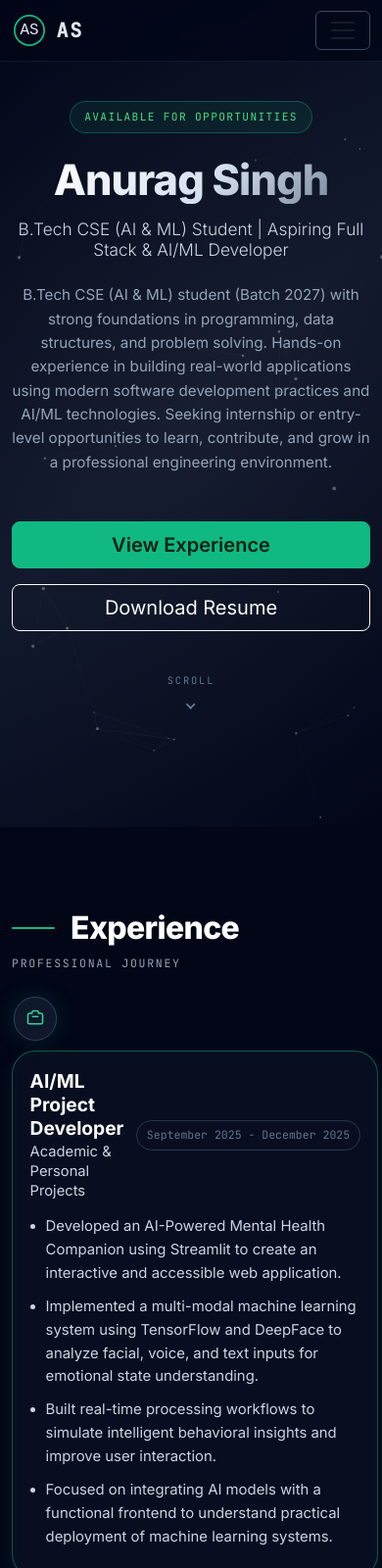
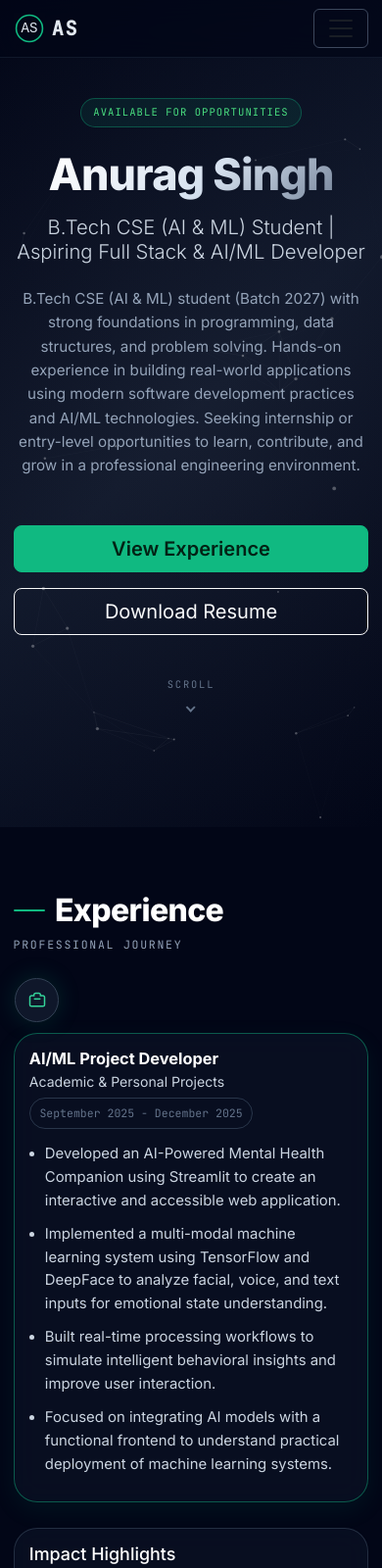
Before and after one commit to anurag-singh12219/Portfolio, a website: page index.html in a window 390 px wide. Shown: the top 1600 px of the page at 98% size. Drawn offline with nearby package versions, Linux system fonts and the light colour scheme.

Commit message:
chore: responsive polish and vercel URL updates

```diff
--- a/index.html
+++ b/index.html
@@ -18,8 +18,8 @@
       property="og:description"
       content="Fully responsive portfolio website with projects, skills, education, and achievements."
     />
-    <meta property="og:image" content="https://anurag.vercel.app/preview.png" />
-    <meta property="og:url" content="https://anurag.vercel.app" />
+    <meta property="og:image" content="https://anurag-portfolio-main.vercel.app/preview.png" />
+    <meta property="og:url" content="https://anurag-portfolio-main.vercel.app" />
     <meta name="twitter:card" content="summary_large_image" />
     <meta name="twitter:title" content="Anurag Singh | Portfolio" />
     <meta
@@ -27,7 +27,7 @@
       content="Fully responsive portfolio website with projects, skills, education, and achievements."
     />
 
-    <link rel="canonical" href="https://anurag.vercel.app" />
+    <link rel="canonical" href="https://anurag-portfolio-main.vercel.app" />
     <link rel="icon" href="./public/favicon.svg" type="image/svg+xml" />
     <link rel="preconnect" href="https://fonts.googleapis.com" />
     <link rel="preconnect" href="https://fonts.gstatic.com" crossorigin />
@@ -48,7 +48,7 @@
         "@type": "Person",
         "name": "Anurag Singh",
         "jobTitle": "B.Tech CSE (AI & ML) Student | Aspiring Full Stack & AI/ML Developer",
-        "url": "https://anurag.vercel.app",
+        "url": "https://anurag-portfolio-main.vercel.app",
         "sameAs": ["https://linkedin.com/in/anurag-singh-b78164333", "https://github.com/anurag-singh12219"],
         "contactPoint": [{
           "@type": "ContactPoint",
--- a/style.css
+++ b/style.css
@@ -30,6 +30,12 @@ body {
   color: var(--text-main);
   line-height: 1.6;
   overflow-x: hidden;
+}
+
+img,
+svg {
+  max-width: 100%;
+  height: auto;
 }
 
 a {
@@ -319,6 +325,7 @@ a {
   color: #ffffff;
   display: flex;
   align-items: center;
+  flex-wrap: wrap;
   gap: 1rem;
 }
 
@@ -470,6 +477,7 @@ a {
   display: flex;
   justify-content: space-between;
   align-items: center;
+  flex-wrap: wrap;
   gap: 0.8rem;
   margin-bottom: 0.8rem;
 }
@@ -501,6 +509,7 @@ a {
   padding: 0.35rem 0.6rem;
   border-radius: 999px;
   font-family: "JetBrains Mono", monospace;
+  max-width: 100%;
 }
 
 .timeline-bullets {
@@ -611,6 +620,7 @@ a {
 .skill-item {
   margin-bottom: 0.55rem;
   font-size: 0.93rem;
+  overflow-wrap: anywhere;
 }
 
 .project-date {
@@ -738,6 +748,14 @@ a {
     padding: 5.25rem 0;
   }
 
+  .hero-summary {
+    max-width: 100%;
+  }
+
+  .section-heading.centered {
+    margin-bottom: 2.75rem;
+  }
+
   .timeline::before {
     display: none;
   }
@@ -745,6 +763,14 @@ a {
   .timeline-item {
     grid-template-columns: 1fr;
     gap: 0.65rem;
+  }
+
+  .timeline-meta {
+    align-items: flex-start;
+  }
+
+  .timeline-dates {
+    white-space: normal;
   }
 
   .timeline-dot {
@@ -763,6 +789,12 @@ a {
 }
 
 @media (max-width: 575.98px) {
+  .container,
+  .container-sm {
+    padding-left: 1rem;
+    padding-right: 1rem;
+  }
+
   .hero-section {
     padding-top: 5.2rem;
     padding-bottom: 6rem;
@@ -778,6 +810,41 @@ a {
 
   .hero-pill {
     font-size: 0.7rem;
+    letter-spacing: 0.1em;
+  }
+
+  .hero-name {
+    font-size: clamp(2rem, 11.5vw, 2.8rem);
+    line-height: 1.1;
+  }
+
+  .hero-title {
+    font-size: clamp(1rem, 5.2vw, 1.35rem);
+  }
+
+  .hero-summary {
+    font-size: 0.95rem;
+  }
+
+  .section-block {
+    padding: 4.1rem 0;
+  }
+
+  .section-heading.centered {
+    margin-bottom: 2.2rem;
+  }
+
+  .section-heading h2 {
+    gap: 0.65rem;
+  }
+
+  .heading-line {
+    width: 2rem;
+  }
+
+  .divider-line {
+    width: 4.5rem;
+    margin-top: 0.95rem;
   }
 
   .project-card,
@@ -789,12 +856,74 @@ a {
     padding: 1.1rem;
   }
 
+  .timeline-meta {
+    flex-direction: column;
+    gap: 0.45rem;
+  }
+
+  .timeline-role {
+    font-size: 1.02rem;
+  }
+
+  .timeline-company,
+  .project-bullets li,
+  .cert-item,
+  .extra-item {
+    font-size: 0.88rem;
+  }
+
+  .timeline-dates {
+    font-size: 0.68rem;
+  }
+
+  .contact-btn {
+    width: 100%;
+    min-width: 0;
+  }
+
+  .footer-social {
+    justify-content: center;
+    flex-wrap: wrap;
+  }
+
   .section-heading p,
   .project-stack,
   .timeline-dates,
   .project-date,
   .site-footer p {
     font-size: 0.72rem;
+  }
+}
+
+@media (max-width: 399.98px) {
+  .container,
+  .container-sm {
+    padding-left: 0.85rem;
+    padding-right: 0.85rem;
+  }
+
+  .navbar-brand {
+    gap: 0.45rem;
+  }
+
+  .brand-logo img {
+    width: 32px;
+    height: 32px;
+  }
+
+  .hero-pill {
+    font-size: 0.66rem;
+    padding: 0.35rem 0.78rem;
+  }
+
+  .project-card,
+  .skill-card,
+  .edu-card,
+  .cert-card,
+  .achievement-card,
+  .timeline-card,
+  .highlight-card {
+    padding: 0.95rem;
   }
 }
 
```
Also changed, not shown: 1 other file.
